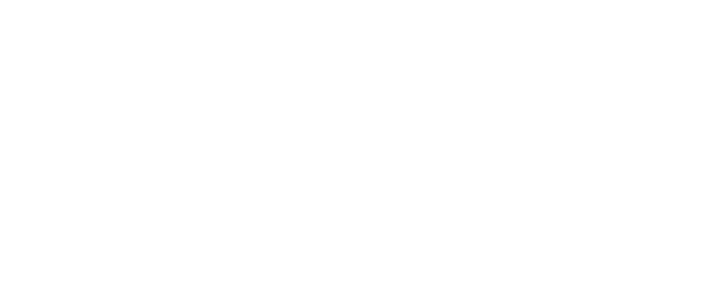
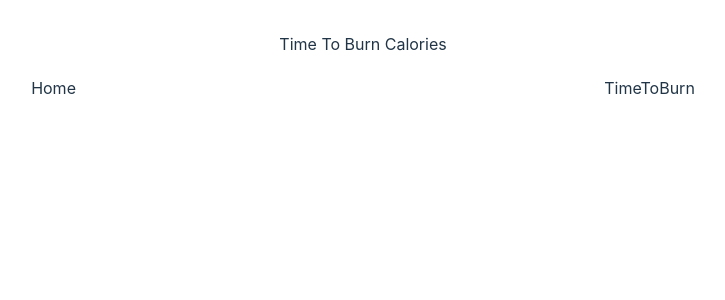
Before and after one commit to nandinip92/Time-To-Burn-Client, a React (Vite) app in the folder time_to_burn_client/: page / in a window 1280 px wide. Shown: the top 300 px of the page, without its empty margins (277-1002 px from the left). Built offline with nearby package versions, Linux system fonts and the light colour scheme.

Commit message:
feat: Adding Header

```diff
--- a/time_to_burn_client/src/components/header/header.tsx
+++ b/time_to_burn_client/src/components/header/header.tsx
@@ -1 +1,9 @@
-export const Header = () => <></>;
+import { Nav } from "./nav";
+export const Header = () => (
+  <>
+    <header>
+      <h2>Time To Burn Calories</h2>
+      <Nav />
+    </header>
+  </>
+);
--- /dev/null
+++ b/time_to_burn_client/src/components/header/nav.tsx
@@ -0,0 +1,20 @@
+import { NavLink } from "react-router-dom";
+
+export const Nav = () => (
+  <>
+    <nav className="bg-nav-bar-color py-5 px-3">
+      <ul className="flex flex-wrap justify-around items-center font-Noto text-nav-text-color">
+        <li className="hover:bg-nav-text-color">
+          <NavLink to="/" className="hover:text-nav-bar-color">
+            Home
+          </NavLink>
+        </li>
+        <li className="hover:bg-nav-text-color">
+          <NavLink to="/time2burn" className="hover:text-nav-bar-color">
+            TimeToBurn
+          </NavLink>
+        </li>
+      </ul>
+    </nav>
+  </>
+);
```
